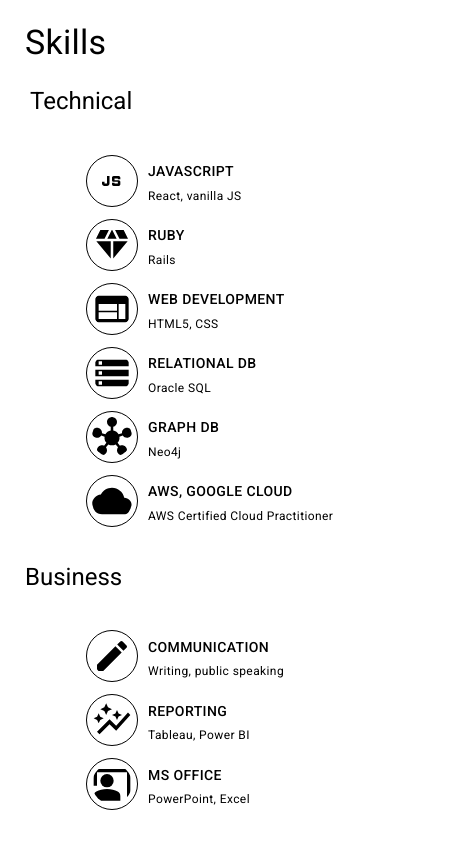
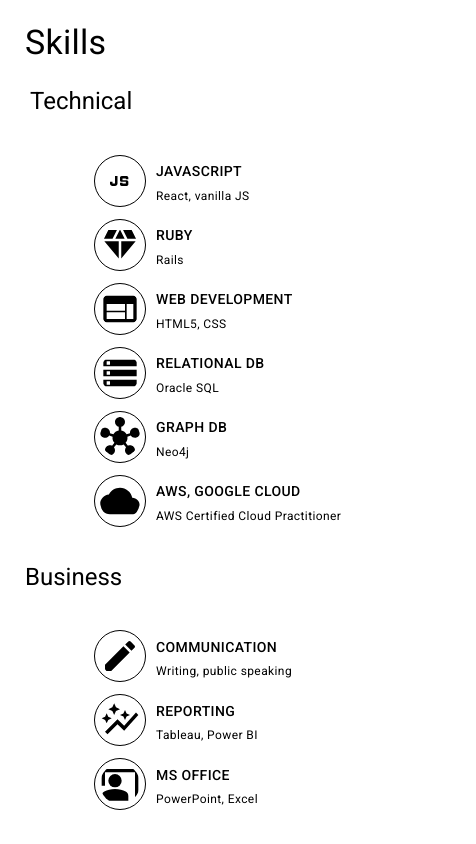
Before and after one commit to d-kilc/d-kilcullen, a React (Create React App) app: page / in a window 390 px wide. Shown: the part 1688-2532 px from the top of the page, 476 px wide, since content can reach past the window. Built offline with nearby package versions, Linux system fonts and the light colour scheme.

Commit message:
fixed a small issue

```diff
--- a/src/components/Skills.js
+++ b/src/components/Skills.js
@@ -29,8 +29,8 @@
             >
                 <Typography variant="h4" sx= {{ margin: '0 0 0 25px' }}>Skills</Typography>
                 <Typography variant="h5" m={1} sx= {{ margin: '0 0 0 30px' }}>Technical</Typography>
-                <Grid container spacing={1} m={1} sx= {{ marginLeft: {xs: '20%', md: '20px'} }}>
-                    <Grid item xs={12} md={6} lg={4} display="flex">
+                <Grid container spacing={1} m={1} sx= {{ paddingLeft: {xs: '20%',md:0}, marginLeft: {md: '20px'} }}>
+                    <Grid item xs={12} md={6} lg={4} display="flex" >
                         <Box margin="auto 0">
                             <JavascriptIcon sx={{border: '1px solid', borderRadius: '50%', padding: '5px', fontSize: {xs: 40, md: 60}}}/>
                         </Box>
@@ -92,7 +92,7 @@
                     </Grid>
                 </Grid>
                 <Typography variant="h5" m={1} sx= {{ margin: '0 0 0 25px' }}>Business</Typography>
-                <Grid container spacing={1} m={1} sx={{ marginLeft: {xs: '20%', md: '20px'} }}>
+                <Grid container spacing={1} m={1} sx={{ paddingLeft: {xs: '20%',md: 0}, marginLeft: {md: '20px'} }}>
                     <Grid item xs={12} md={6} lg={4} display="flex">
                         <Box margin="auto 0">
                             <CreateIcon sx={{border: '1px solid', borderRadius: '50%', padding: '5px', fontSize: {xs: 40, md: 60}}}/>
```
